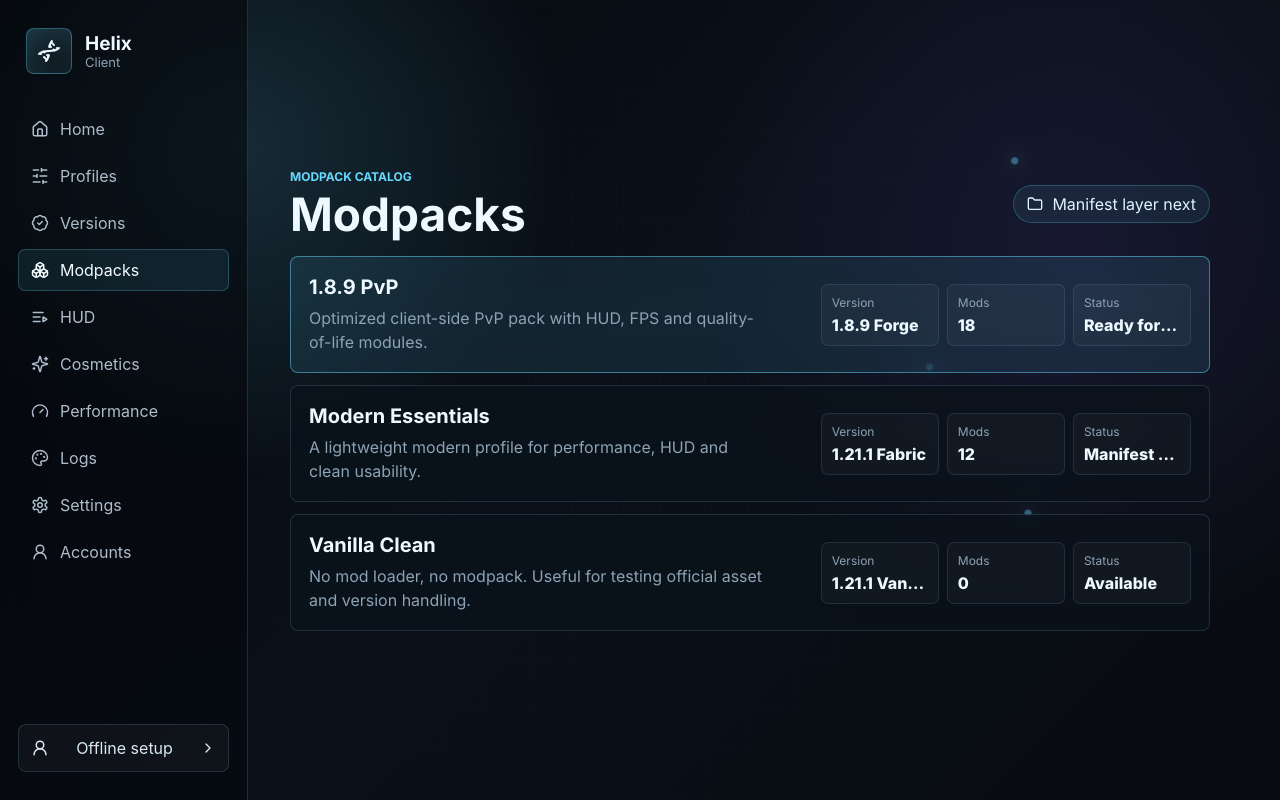
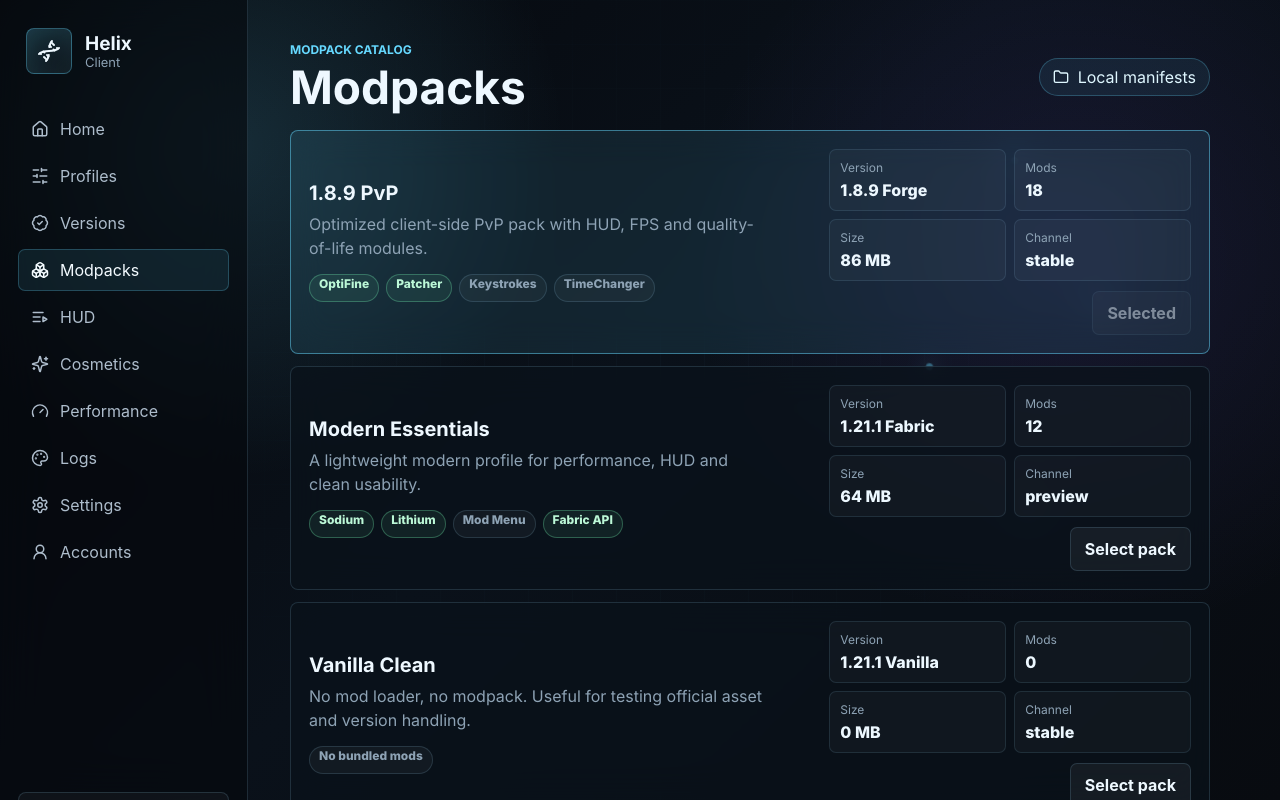
Before and after one commit to zwu5h/HelixClient, a React (Vite) app in the folder launcher/: page / in a window 1280 px wide. Both pictures are taken after a click on the button "Modpacks". Built offline with nearby package versions, Linux system fonts and the light colour scheme.

Commit message:
Add local modpack manifest details

```diff
--- a/launcher/src/App.tsx
+++ b/launcher/src/App.tsx
@@ -31,7 +31,16 @@ import {
 } from "./auth";
 import { defaultConfig, loadLauncherConfig, saveLauncherConfig, type LauncherConfig } from "./config";
 import { navItems } from "./data";
-import { getModpack, getProfile, getVersion, launchProfiles, modpacks, type LaunchProfile } from "./profiles";
+import {
+  getModpack,
+  getProfile,
+  getProfileForModpack,
+  getVersion,
+  launchProfiles,
+  modpacks,
+  type LaunchProfile,
+  type ModpackOption
+} from "./profiles";
 import { detectSystemPaths, type JavaInstallation, type SystemDetection } from "./system";
 
 type ConfigState = {
@@ -403,7 +412,10 @@ export function App() {
             onSelectProfile={selectProfile}
           />
         ) : activeSection === "modpacks" ? (
-          <ModpacksScreen selectedModpackId={selectedModpack.id} />
+          <ModpacksScreen
+            selectedModpackId={selectedModpack.id}
+            onSelectModpack={(modpack) => selectProfile(getProfileForModpack(modpack.id))}
+          />
         ) : activeSection === "settings" ? (
           <SettingsScreen
             backgroundAnimation={configState.config.backgroundAnimation}
@@ -674,7 +686,13 @@ function ProfilesScreen({
   );
 }
 
-function ModpacksScreen({ selectedModpackId }: { selectedModpackId: string }) {
+function ModpacksScreen({
+  selectedModpackId,
+  onSelectModpack
+}: {
+  selectedModpackId: string;
+  onSelectModpack: (modpack: ModpackOption) => void;
+}) {
   return (
     <section className="modpacks-screen" aria-labelledby="modpacks-title">
       <header className="screen-header">
@@ -684,19 +702,34 @@ function ModpacksScreen({ selectedModpackId }: { selectedModpackId: string }) {
         </div>
         <div className="profile-pill">
           <Folder size={16} />
-          <span>Manifest layer next</span>
+          <span>Local manifests</span>
         </div>
       </header>
 
       <div className="modpack-list">
         {modpacks.map((modpack) => {
           const version = getVersion(modpack.versionId);
+          const active = modpack.id === selectedModpackId;
           return (
-            <article className={modpack.id === selectedModpackId ? "modpack-row active" : "modpack-row"} key={modpack.id}>
+            <article className={active ? "modpack-row active" : "modpack-row"} key={modpack.id}>
+              <div className="modpack-main">
                 <div>
                   <strong>{modpack.name}</strong>
                   <span>{modpack.summary}</span>
                 </div>
+                <div className="modpack-mods" aria-label={`${modpack.name} mods`}>
+                  {modpack.mods.length > 0 ? (
+                    modpack.mods.map((mod) => (
+                      <span className={mod.required ? "mod-chip required" : "mod-chip"} key={mod.id}>
+                        {mod.name}
+                      </span>
+                    ))
+                  ) : (
+                    <span className="mod-chip">No bundled mods</span>
+                  )}
+                </div>
+              </div>
+              <div className="modpack-side">
                 <dl>
                   <div>
                     <dt>Version</dt>
@@ -707,10 +740,18 @@ function ModpacksScreen({ selectedModpackId }: { selectedModpackId: string }) {
                     <dd>{modpack.enabledMods}</dd>
                   </div>
                   <div>
-                  <dt>Status</dt>
-                  <dd>{modpack.status}</dd>
+                    <dt>Size</dt>
+                    <dd>{modpack.totalSizeMb} MB</dd>
+                  </div>
+                  <div>
+                    <dt>Channel</dt>
+                    <dd>{modpack.channel}</dd>
                   </div>
                 </dl>
+                <button className="secondary-action" type="button" disabled={active} onClick={() => onSelectModpack(modpack)}>
+                  {active ? "Selected" : "Select pack"}
+                </button>
+              </div>
             </article>
           );
         })}
--- a/launcher/src/profiles.ts
+++ b/launcher/src/profiles.ts
@@ -26,7 +26,19 @@ export type ModpackOption = {
   versionId: string;
   summary: string;
   enabledMods: number;
+  channel: "stable" | "preview";
+  totalSizeMb: number;
+  mods: ModEntry[];
   status: string;
+};
+
+export type ModEntry = {
+  id: string;
+  name: string;
+  version: string;
+  required: boolean;
+  category: "performance" | "hud" | "quality" | "library";
+  source: "bundled" | "modrinth" | "manual";
 };
 
 export const versions: VersionOption[] = [
@@ -63,6 +75,42 @@ export const modpacks: ModpackOption[] = [
     versionId: "1.8.9-forge",
     summary: "Optimized client-side PvP pack with HUD, FPS and quality-of-life modules.",
     enabledMods: 18,
+    channel: "stable",
+    totalSizeMb: 86,
+    mods: [
+      {
+        id: "optifine-1-8-9",
+        name: "OptiFine",
+        version: "HD U M5",
+        required: true,
+        category: "performance",
+        source: "manual"
+      },
+      {
+        id: "patcher",
+        name: "Patcher",
+        version: "1.8.9-1.8.7",
+        required: true,
+        category: "quality",
+        source: "modrinth"
+      },
+      {
+        id: "keystrokes",
+        name: "Keystrokes",
+        version: "8.1",
+        required: false,
+        category: "hud",
+        source: "bundled"
+      },
+      {
+        id: "timechanger",
+        name: "TimeChanger",
+        version: "1.8.9",
+        required: false,
+        category: "quality",
+        source: "bundled"
+      }
+    ],
     status: "Ready for manifest wiring"
   },
   {
@@ -71,6 +119,42 @@ export const modpacks: ModpackOption[] = [
     versionId: "1.21.1-fabric",
     summary: "A lightweight modern profile for performance, HUD and clean usability.",
     enabledMods: 12,
+    channel: "preview",
+    totalSizeMb: 64,
+    mods: [
+      {
+        id: "sodium",
+        name: "Sodium",
+        version: "0.6.x",
+        required: true,
+        category: "performance",
+        source: "modrinth"
+      },
+      {
+        id: "lithium",
+        name: "Lithium",
+        version: "0.14.x",
+        required: true,
+        category: "performance",
+        source: "modrinth"
+      },
+      {
+        id: "modmenu",
+        name: "Mod Menu",
+        version: "11.x",
+        required: false,
+        category: "quality",
+        source: "modrinth"
+      },
+      {
+        id: "fabric-api",
+        name: "Fabric API",
+        version: "0.100.x",
+        required: true,
+        category: "library",
+        source: "modrinth"
+      }
+    ],
     status: "Manifest planned"
   },
   {
@@ -79,6 +163,9 @@ export const modpacks: ModpackOption[] = [
     versionId: "1.21.1-vanilla",
     summary: "No mod loader, no modpack. Useful for testing official asset and version handling.",
     enabledMods: 0,
+    channel: "stable",
+    totalSizeMb: 0,
+    mods: [],
     status: "Available"
   }
 ];
@@ -133,3 +220,7 @@ export function getVersion(versionId: string): VersionOption {
 export function getModpack(modpackId: string): ModpackOption {
   return modpacks.find((modpack) => modpack.id === modpackId) ?? modpacks[0];
 }
+
+export function getProfileForModpack(modpackId: string): LaunchProfile {
+  return launchProfiles.find((profile) => profile.modpackId === modpackId) ?? launchProfiles[0];
+}
--- a/launcher/src/styles.css
+++ b/launcher/src/styles.css
@@ -875,24 +875,40 @@ h1 {
 
 .modpack-row {
   display: grid;
-  grid-template-columns: minmax(0, 1fr) minmax(360px, 0.75fr);
+  grid-template-columns: minmax(0, 1fr) minmax(300px, 0.72fr);
   align-items: center;
   gap: 18px;
-  min-height: 112px;
+  min-height: 142px;
   padding: 18px;
 }
 
-.modpack-row strong,
-.modpack-row span {
+.modpack-main {
+  display: grid;
+  gap: 14px;
+  min-width: 0;
+}
+
+.modpack-side {
+  display: grid;
+  gap: 10px;
+  min-width: 0;
+}
+
+.modpack-side .secondary-action {
+  justify-self: end;
+}
+
+.modpack-main strong,
+.modpack-main > div > span {
   display: block;
 }
 
-.modpack-row strong {
+.modpack-main strong {
   margin-bottom: 7px;
   font-size: 20px;
 }
 
-.modpack-row span {
+.modpack-main > div > span {
   max-width: 460px;
   color: var(--muted);
   line-height: 1.5;
@@ -900,9 +916,34 @@ h1 {
 
 .modpack-row dl {
   display: grid;
-  grid-template-columns: repeat(3, minmax(0, 1fr));
+  grid-template-columns: repeat(2, minmax(0, 1fr));
   gap: 8px;
   margin: 0;
+}
+
+.modpack-mods {
+  display: flex;
+  flex-wrap: wrap;
+  gap: 7px;
+}
+
+.mod-chip {
+  display: inline-flex;
+  min-height: 28px;
+  align-items: center;
+  padding: 0 9px;
+  border: 1px solid rgba(150, 210, 240, 0.16);
+  border-radius: 999px;
+  background: rgba(255, 255, 255, 0.04);
+  color: #dbeaf4;
+  font-size: 12px;
+  font-weight: 800;
+}
+
+.mod-chip.required {
+  border-color: rgba(117, 240, 177, 0.3);
+  background: rgba(117, 240, 177, 0.08);
+  color: #bcf8d7;
 }
 
 .setting-row {
```
Lines whose indentation alone changed are shown as unchanged.
